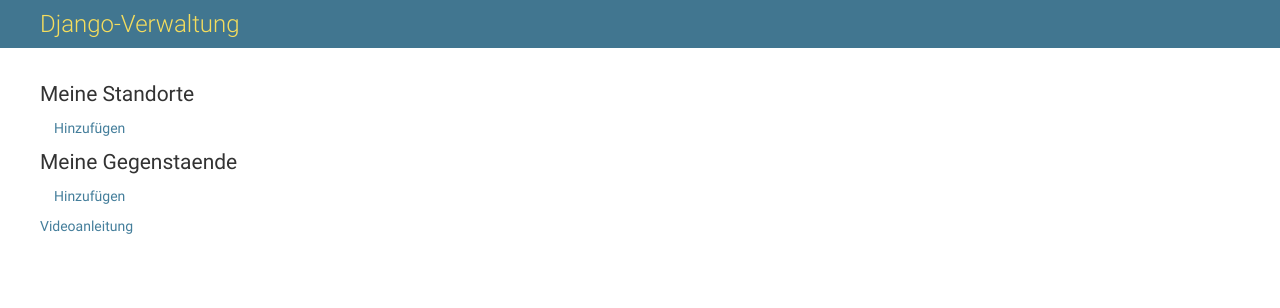
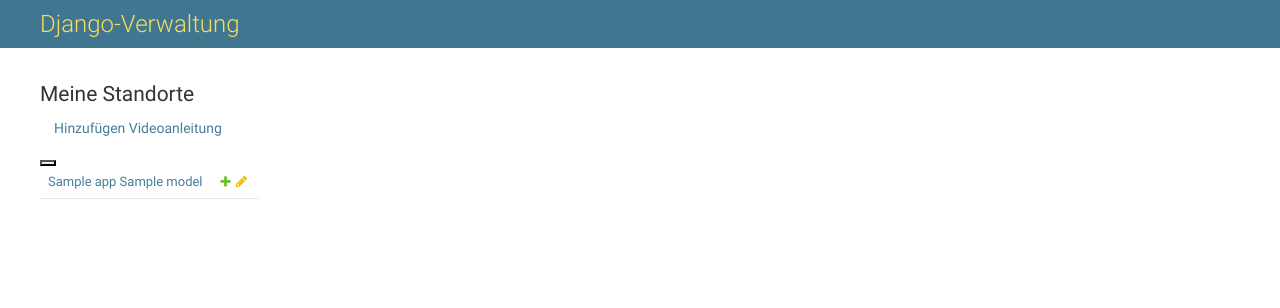
Before and after one commit to help2/backend, a Django app: template templates/admin/index.html in a window 1280 px wide. Shown: the top 308 px of the page. Run offline with Django 3.2, Linux system fonts and the light colour scheme; the template is opened without the code that fills it: most values are stand-ins (such as "Sample title", 1, 10 or a date in 2020).

Commit message:
Update index.html

```diff
--- a/templates/admin/index.html
+++ b/templates/admin/index.html
@@ -53,42 +53,67 @@
 				<span class="glyphicon glyphicon-plus"></span>
 				{% trans "Add" %}
 			  </a>
-			</div>
-		</div>
-
-	    <div class="panel panel-default address-buttons extra-padding">
-			<div class="panel-heading">
-			  {% trans 'Meine Gegenstaende' %}
-			</div>
-			<div class="list-group">
-			  {% for address in request.user.item_set.all %}
-				<a href="/admin/world/adress/{{ item.id }}/" class="list-group-item">
-				  <span class="badge">
-					<span class="glyphicon glyphicon-pencil"></span>
-					{% trans 'Edit' %}
-				  </span>
-				  {{ item.name }}
-				</a>
-			  {% endfor %}
-			</div>
-			<div class="add-address-button">
-			  <a href="/admin/world/item/add/" class="btn btn-md btn-default" aria-label="..">
-				<span class="glyphicon glyphicon-plus"></span>
-				{% trans 'Add' %}
-			  </a>
-
-			</div>
-		</div>
-
-		<a href="https://www.youtube.com/embed/CwHzGqliAzk" class="btn btn-md btn-default" aria-label="..">
+			  <a href="https://www.youtube.com/embed/CwHzGqliAzk" class="btn btn-md btn-default" aria-label="..">
 				<span class="glyphicon glyphicon-info-sign"></span>
 				{% trans 'Videoanleitung' %}
 			  </a>
+			</div>
+		</div>
 
     </div>
 
   </div>
 
+  {% if app_list %}
+    <div class="row">
+      <div class="col-sm-12 col-md-6">
+        <div class="panel panel-default" id="apps">
+          <div class="panel-heading">
+            <div class="btn-group apps-recent-actions">
+              <button class="btn btn-default" title="{% trans "Apps" %}">
+                <span class="glyphicon glyphicon-star-empty"></span>
+              </button>
+            </div>
+          </div>
+          <div class="table-responsive table-apps">
+            <table class="table table-bordered">
+
+              <tbody class="list">
+                {% for app in app_list %}
+                  {% cycle ' bg-colored' '' as rowcolors silent %}
+                  {% for model in app.models %}
+                        <tr class="app-{{ app.app_label }}{{ rowcolors }}">
+                        {% if forloop.first %}
+
+                        {% endif %}
+
+                        <td class="model-name model-{{ model.object_name|lower }}">
+                          {% if forloop.first %}
+                            <a href="{{ app.app_url }}" class="extra-app-name" title="{% blocktrans with name=app.name %}Models in the {{ name }} application{% endblocktrans %}">{{ app.name }}</a>
+                          {% endif %}
+                          <a href="{% if model.admin_url %}{{ model.admin_url }}{% else %}#{% endif %}" title="{{ app.name }} &raquo; {{ model.name }}" {% if not model.admin_url %}class="disabled"{% endif %}>{{ model.name }}</a>
+                        </td>
+
+                        <td class="model-{{ model.object_name|lower }} actions">
+                          <div class="btn-group btn-group-justified btn-group-actions">
+                            <a href="{% if model.add_url %}{{ model.add_url }}{% endif %}" role="button" class="addlink btn {% if not model.add_url %}disabled{% endif %}" data-toggle="tooltip" data-placement="left" title="{% trans 'Add' %}"><span class="glyphicon glyphicon-plus"></span></a>
+                            <a href="{% if model.admin_url %}{{ model.admin_url }}{% endif %}" role="button" class="changelink btn {% if not model.admin_url %}disabled{% endif %}" title="{% trans 'Change' %}" data-toggle="tooltip" data-placement="left"><span class="glyphicon glyphicon-pencil"></span></a>
+                            <a href="#" class="btn search-in-model" data-toggle="tooltip" data-placement="left" title="{% trans 'Search' %}" data-model-name="{{ model.name }}" data-url-model-name="{{ model.admin_url }}"><span class="glyphicon glyphicon-search"></span></a>
+                          </div>
+                        </td>
+                      </tr>
+                  {% endfor %}
+                {% endfor %}
+              </tbody>
+            </table>
+          </div>
+        </div>
+      </div>
+    </div>
+  {% else %}
+    <p>{% trans "You don't have permission to edit anything." %}</p>
+  {% endif %}
+</div>
 
 </div>
 {% endblock %}
```
